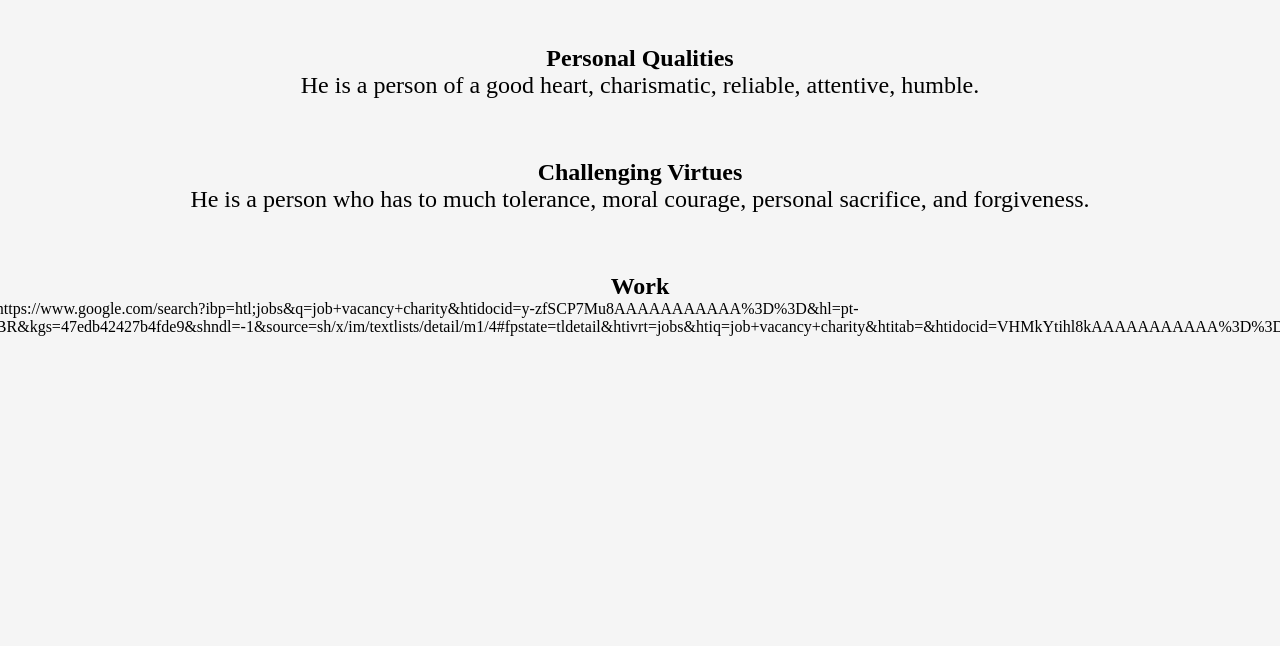
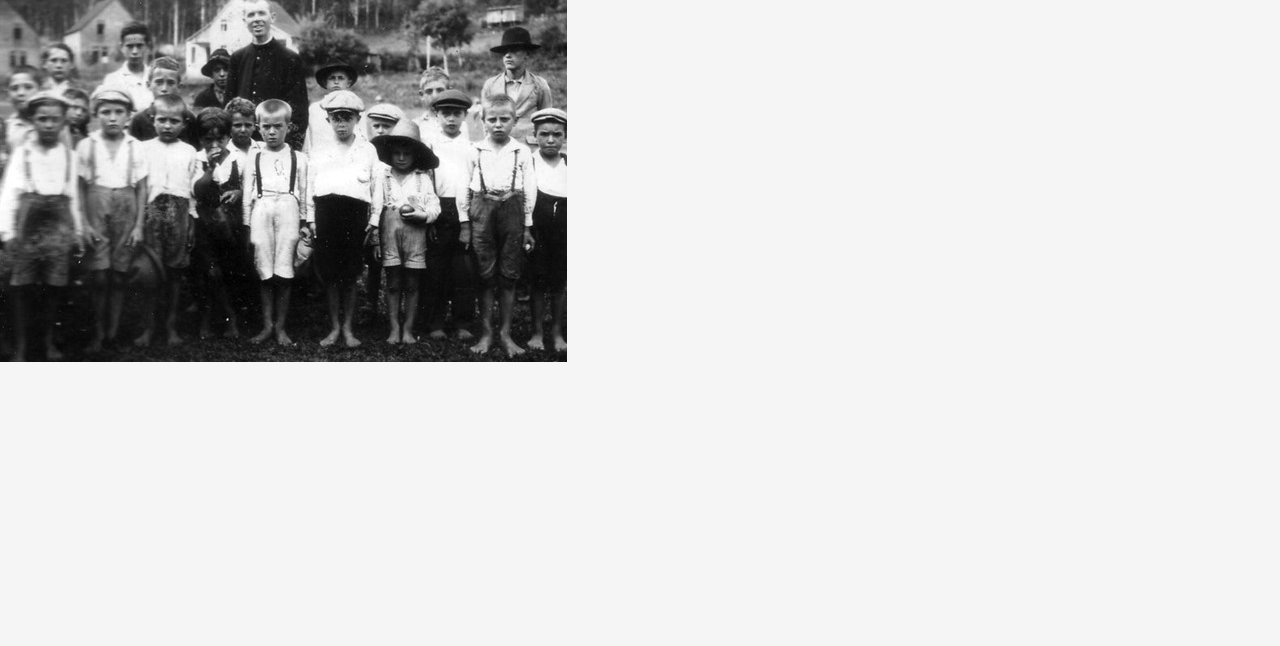
Before and after one commit to bernardoeeee/Jornal, a plain HTML site: page emprego.html in a window 1280 px wide. Shown: the part 154-800 px from the top of the page. Drawn offline with Linux system fonts and the light colour scheme.

Commit message:
Update emprego.html

```diff
--- a/emprego.html
+++ b/emprego.html
@@ -12,28 +12,8 @@
     </header>
     <main>
         <h1>Bispo</h1>
-        <h2>Personal Qualities</h2>
 
-        <div class="Personal-Qualities">
-             <p>He is a person of a good heart, charismatic, reliable, attentive, humble.</p>
-        </div>
-
-         <h2>Challenging Virtues</h2>
-
-         <div class="Challenging-Virtues">
-            <p>He is a person who has to much tolerance, moral courage, personal sacrifice, and forgiveness.</p>
-         </div>
-
-
-         <h2>Work</h2>
-         <section>
-            <p id="Work">https://www.google.com/search?ibp=htl;jobs&q=job+vacancy+charity&htidocid=y-zfSCP7Mu8AAAAAAAAAAA%3D%3D&hl=pt-BR&kgs=47edb42427b4fde9&shndl=-1&source=sh/x/im/textlists/detail/m1/4#fpstate=tldetail&htivrt=jobs&htiq=job+vacancy+charity&htitab=&htidocid=VHMkYtihl8kAAAAAAAAAAA%3D%3D</p>
-            <!-- <div class="imagem">
-                <img src="./imagens/bispo.jpg" alt="">
-                <p>We chose this photo because the profession we chose for the bishop has the characteristic of helping people.</p>
-            </div> -->
-         </section>
-
+        <img src="./imagens/bispo.jpg" alt="">
     </main>
 </body>
 </html>
```
